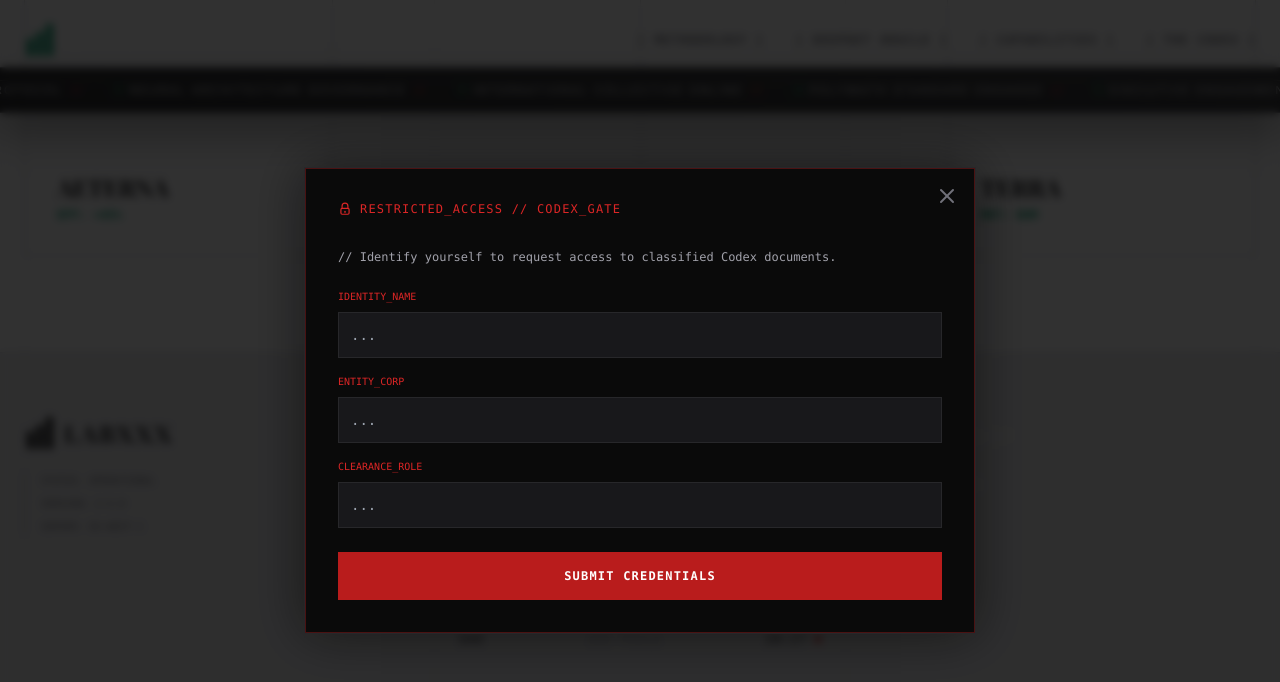
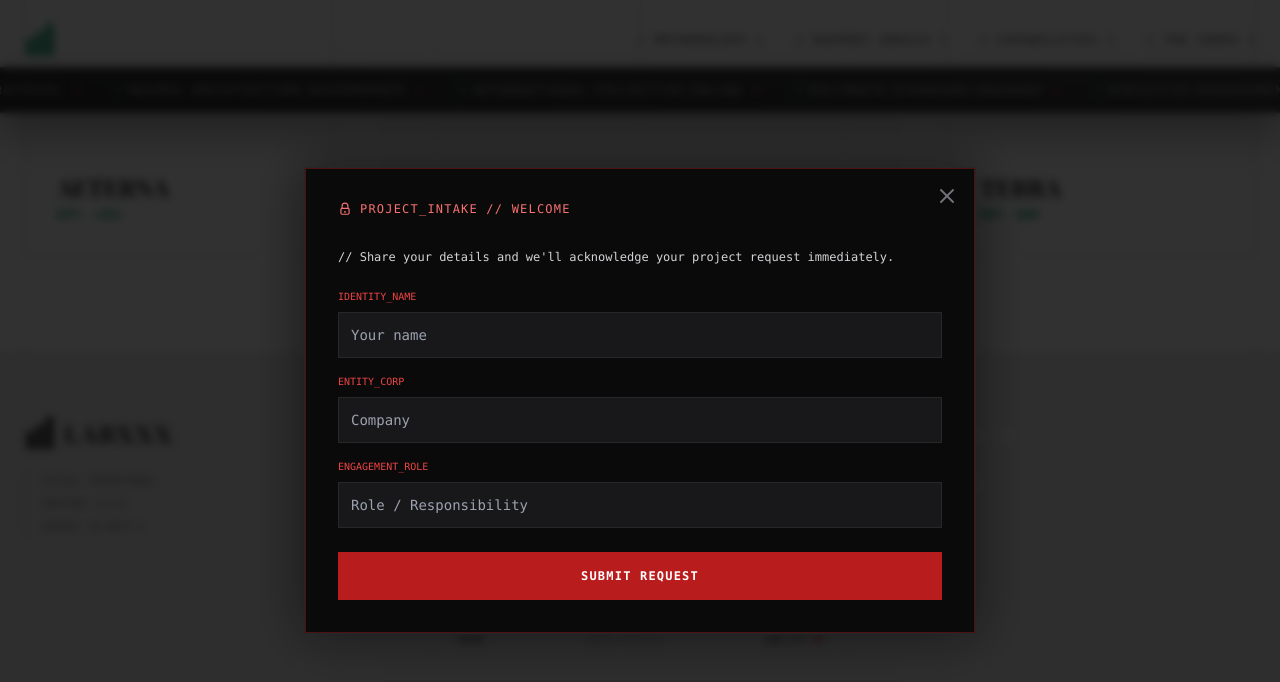
Before and after one commit to Paradigma-corp/labxxx2, a React (Vite) app: page / in a window 1280 px wide. Both pictures are taken after a click on the button "Start Project". Shown: the part 6067-6749 px from the top of the page. Built offline with nearby package versions, Linux system fonts and the light colour scheme.

Commit message:
Make project intake modal welcoming

```diff
--- a/src/App.jsx
+++ b/src/App.jsx
@@ -339,35 +339,38 @@ const App = () => {
             {/* --- ACCESS MODAL CONTENT --- */}
             {accessModalOpen && (
               <div className="p-8 border border-red-600/30">
-                <div className="flex items-center gap-2 text-red-600 font-mono text-xs uppercase tracking-widest mb-8">
-                  <Lock size={14} /> <span>Restricted_Access // Codex_Gate</span>
+                <div className="flex items-center gap-2 text-red-400 font-mono text-xs uppercase tracking-widest mb-8">
+                  <Lock size={14} /> <span>Project_Intake // Welcome</span>
                 </div>
                 {accessStep === 'form' && (
                   <form onSubmit={handleAccessSubmit} className="space-y-6">
-                    <p className="font-mono text-xs text-zinc-400 mb-6">// Identify yourself to request access to classified Codex documents.</p>
+                    <p className="font-mono text-xs text-zinc-300 mb-6">// Share your details and we'll acknowledge your project request immediately.</p>
                     <div className="space-y-4">
-                      {['Identity_Name', 'Entity_Corp', 'Clearance_Role'].map((label, i) => (
+                      {[{ label: 'Identity_Name', placeholder: 'Your name' }, { label: 'Entity_Corp', placeholder: 'Company' }, { label: 'Engagement_Role', placeholder: 'Role / Responsibility' }].map((field, i) => (
                         <div className="group" key={i}>
-                          <label className="block font-mono text-[10px] text-red-600 uppercase mb-2">{label}</label>
-                          <input required type="text" className="w-full bg-zinc-900 border border-zinc-800 p-3 text-zinc-200 font-mono text-sm focus:border-red-600 focus:outline-none focus:ring-1 focus:ring-red-600 transition-all" placeholder="..." />
+                          <label className="block font-mono text-[10px] text-red-500 uppercase mb-2">{field.label}</label>
+                          <input required type="text" className="w-full bg-zinc-900 border border-zinc-800 p-3 text-zinc-200 font-mono text-sm focus:border-red-600 focus:outline-none focus:ring-1 focus:ring-red-600 transition-all" placeholder={field.placeholder} />
                         </div>
                       ))}
                     </div>
-                    <button type="submit" className="w-full py-4 bg-red-700 hover:bg-red-600 text-white font-mono text-xs font-bold uppercase tracking-widest transition-colors mt-4">Submit Credentials</button>
+                    <button type="submit" className="w-full py-4 bg-red-700 hover:bg-red-600 text-white font-mono text-xs font-bold uppercase tracking-widest transition-colors mt-4">Submit Request</button>
                   </form>
                 )}
                 {accessStep === 'processing' && (
                   <div className="text-center py-12">
-                    <Loader2 size={40} className="text-red-600 animate-spin mx-auto mb-6" />
-                    <p className="font-mono text-xs text-zinc-400 animate-pulse">Verifying Clearance Level...</p>
+                    <Loader2 size={40} className="text-red-500 animate-spin mx-auto mb-6" />
+                    <p className="font-mono text-xs text-zinc-300 animate-pulse">Routing your request to an engagement lead...</p>
                   </div>
                 )}
                 {accessStep === 'success' && (
-                  <div className="text-center py-8">
+                  <div className="text-center py-10">
                     <div className="w-16 h-16 bg-zinc-900 rounded-full flex items-center justify-center mx-auto mb-6 border border-zinc-700"><CheckCircle size={32} className="text-emerald-500" /></div>
-                    <h3 className="font-serif text-2xl text-white mb-2">Request Received</h3>
-                    <p className="font-mono text-xs text-zinc-400 mb-8 leading-relaxed">Your credentials have been logged. <br/><span className="text-red-500">Status: PENDING EVALUATION</span></p>
-                    <button onClick={closeAllModals} className="px-8 py-3 border border-zinc-700 hover:border-red-600 text-zinc-300 hover:text-white font-mono text-[10px] uppercase tracking-widest transition-all">Terminate Session</button>
+                    <h3 className="font-serif text-2xl text-white mb-2">Request Accepted</h3>
+                    <p className="font-mono text-xs text-zinc-300 mb-8 leading-relaxed">
+                      Your project intake has been acknowledged. A lead architect will respond via secure comms within hours.<br/>
+                      <span className="text-emerald-500">Status: CONFIRMED & SCHEDULED</span>
+                    </p>
+                    <button onClick={closeAllModals} className="px-8 py-3 border border-zinc-700 hover:border-red-600 text-zinc-200 hover:text-white font-mono text-[10px] uppercase tracking-widest transition-all">Close</button>
                   </div>
                 )}
               </div>
```
